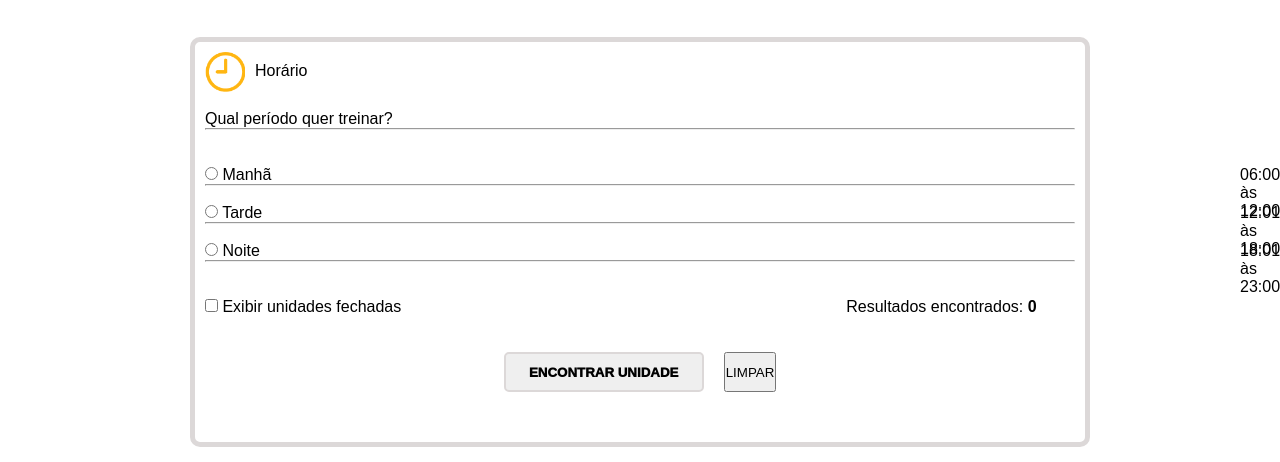
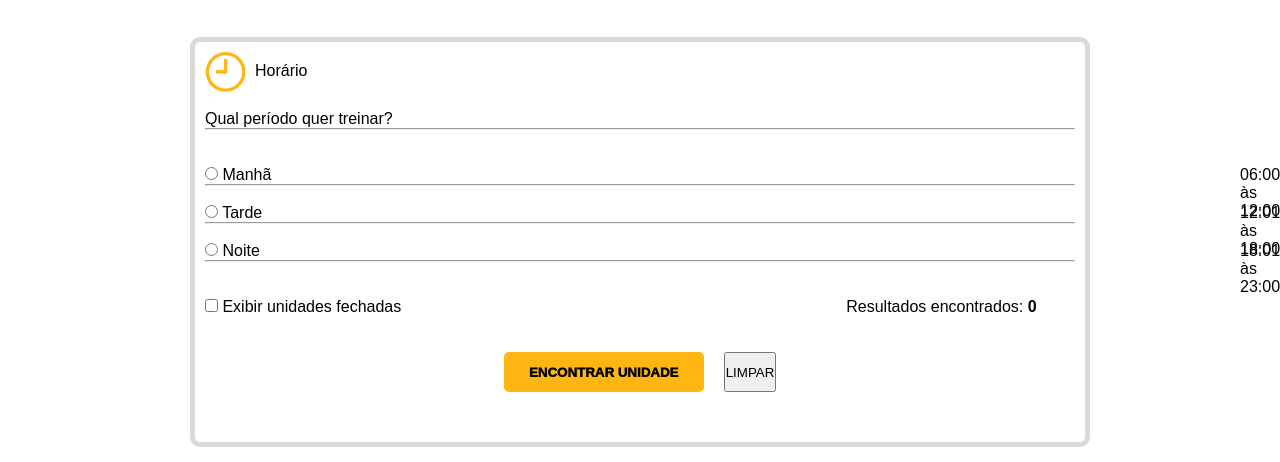
Before and after one commit to diegosoi/smartfit, a plain HTML site: page index.html in a window 1280 px wide. Shown: the part 327-789 px from the top of the page. Drawn offline with Linux system fonts and the light colour scheme; files whose address does not match are found by name.

Commit message:
Update style.css
tirei o hover

```diff
--- a/src/css/style.css
+++ b/src/css/style.css
@@ -180,7 +180,7 @@ h1{
     cursor: pointer;
 }
 
-.botoesDehorarios:hover{
+.botoesDehorarios{
     background-color:  #FFB612;
     transform: 0.2s;
     border: none;
```
